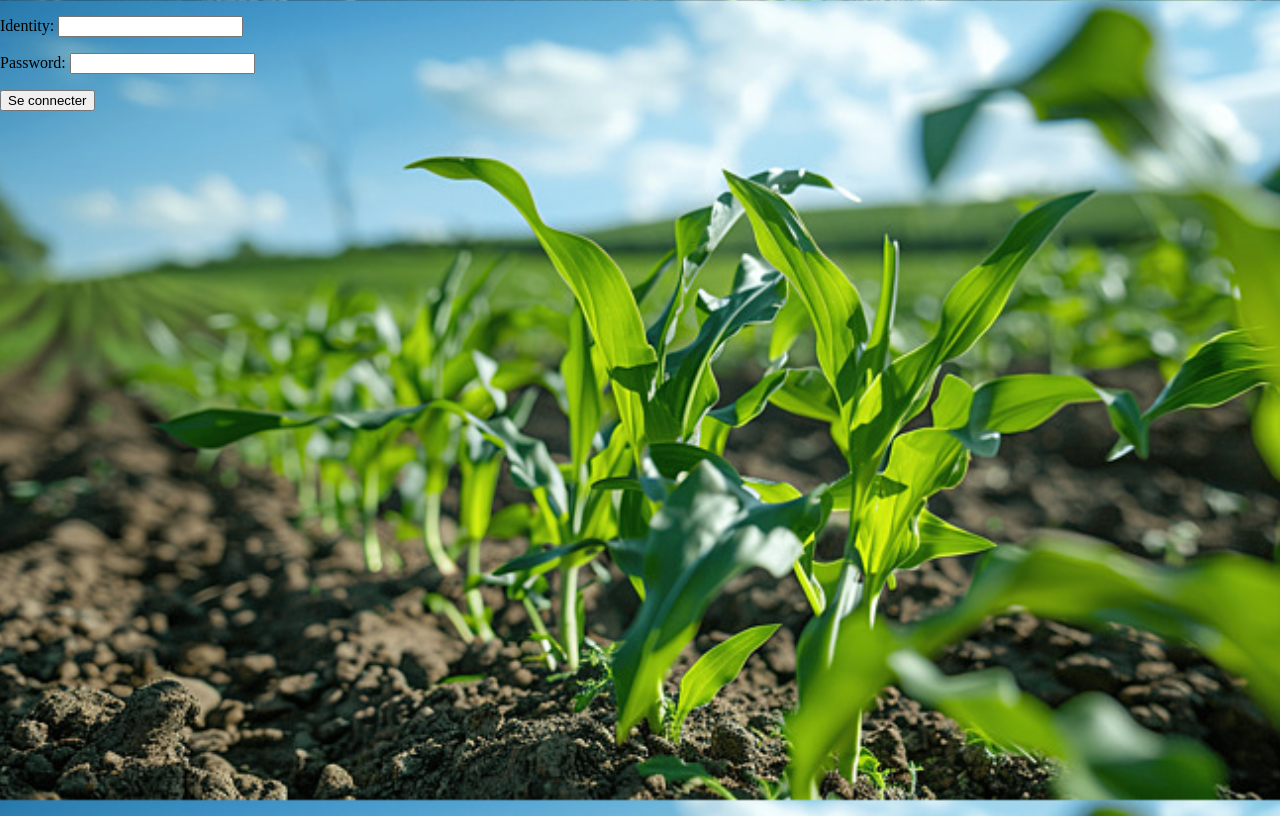
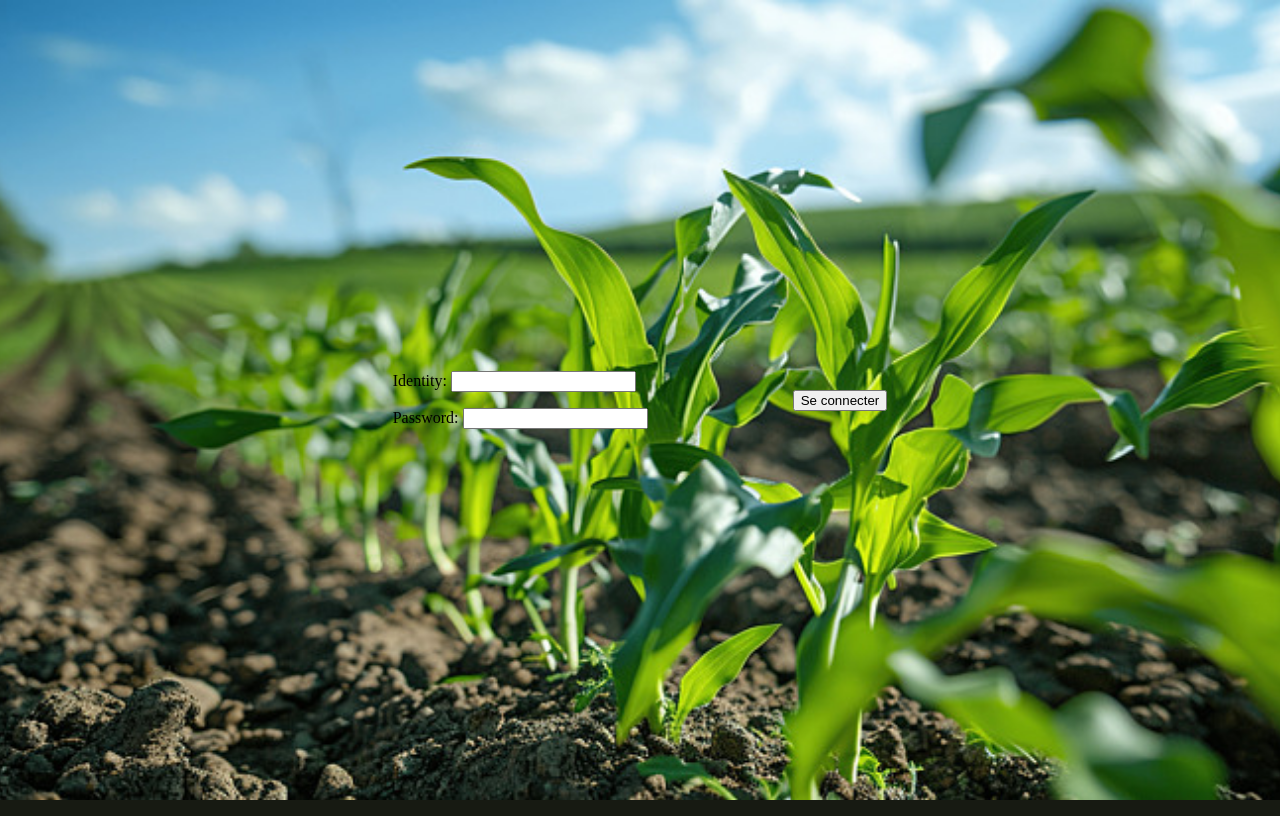
Before and after one commit to Ghislain-KIMA/projet_tutor-_licence_2_plateforme_de_gestion_des_coop-ratives_agricoles, a Django app: page /account/ in a window 1280 px wide. Run offline with Django 5.2, Linux system fonts and the light colour scheme.

Commit message:
Modification du README.md

```diff
--- a/src/apps/account/static/account/css/style.css
+++ b/src/apps/account/static/account/css/style.css
@@ -12,3 +12,22 @@
   background-position: center;
   background-attachment: fixed;
 }
+
+/* .connection-form
+{
+  width: 400px;
+  margin: auto;
+} */
+
+.connection-form
+{
+    display: flex;
+    justify-content: center;
+    align-items: center;
+    height: 100vh;
+}
+
+.connection-form-element p
+{
+    width: 400px;
+}
--- a/src/apps/account/templates/account/index.html
+++ b/src/apps/account/templates/account/index.html
@@ -8,10 +8,14 @@
     <link rel="stylesheet" href="{% static 'account/css/style.css' %}">
 </head>
 <body>
-    <form method="post">
+    <form method="post" class="connection-form">
         {% csrf_token %}
-        {{ form.as_p }}
-    <button type="submit">Se connecter</button>
+        <div class="connection-form-element">
+            {{ form.as_p }}
+        </div>
+        <div class="connection-form-element">
+            <button type="submit" class="connection-form-element">Se connecter</button>
+        </div>
     </form>
 </body>
 </html>
```
Also changed, not shown: README.md, src/apps/account/forms.py (line endings or trailing spaces).
